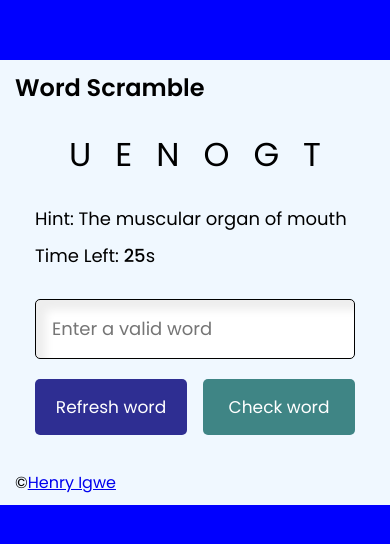
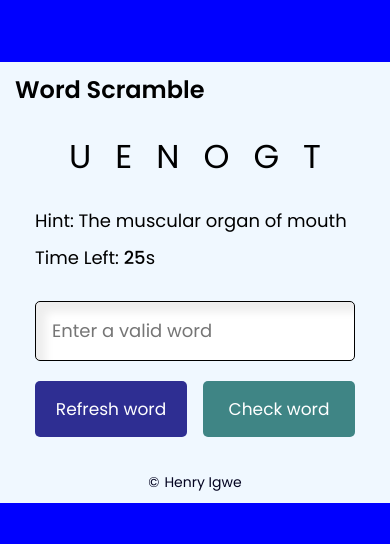
Before and after one commit to Ighenri/Word-Scramble, a plain HTML site: page index.html in a window 390 px wide. Shown: the part 140-684 px from the top of the page. Drawn offline with Linux system fonts and the light colour scheme.

Commit message:
media queries done

```diff
--- a/index.html
+++ b/index.html
@@ -24,7 +24,7 @@
             </div>
 
         </div>
-         &copy;<a class="social" target="_blank" href="https://github.com/Ighenri">Henry Igwe</a>
+        <p class="social"> &copy;<a class="social-link" target="_blank" href="https://github.com/Ighenri">Henry Igwe</a></p>
     </div>
 
 </body>
--- a/script.js
+++ b/script.js
@@ -125,7 +125,7 @@ const words = [
     },
 ]
 
-
+alert(`Hello👋 Henry welcomes you to word scramble. Enjoy!`)
 const wordText = document.querySelector(".word");
 hintText = document.querySelector(".hint span");
 timeText = document.querySelector(".time b")
@@ -149,6 +149,7 @@ const initTimer = maxTime => {
 }
 
 const initGame = () => {
+
     initTimer(30); // calling initTimer function with passing 30 as maxTime value
     let randomObj = words[Math.floor(Math.random() * words.length)]; /*getting random object from words*/
     let wordArray = randomObj.word.split(""); /*splitting each letter of random word*/
--- a/style.css
+++ b/style.css
@@ -87,3 +87,41 @@ body{
 .buttons .check-word{
     background-color: rgb(63, 133, 133);
 }
+
+.social{
+    text-align: center;
+    font-size: 14px;
+    color: rgb(3, 3, 32);
+
+}
+
+.social-link{
+    color: rgb(3, 3, 32);
+    text-decoration: none;
+    margin-left: 5px;
+}
+
+@media screen and (max-width:450px) {
+    body{
+        display: flex;
+        flex-direction: column;
+        align-items: center;
+        justify-content: center;
+    }
+
+    .container{
+        max-width: 390px;
+
+    }
+
+}
+
+@media screen and (orientation: landscape) {
+    .container{
+        max-width: 600px;
+
+    }
+    body{
+        height: fit-content
+    }
+}
```
